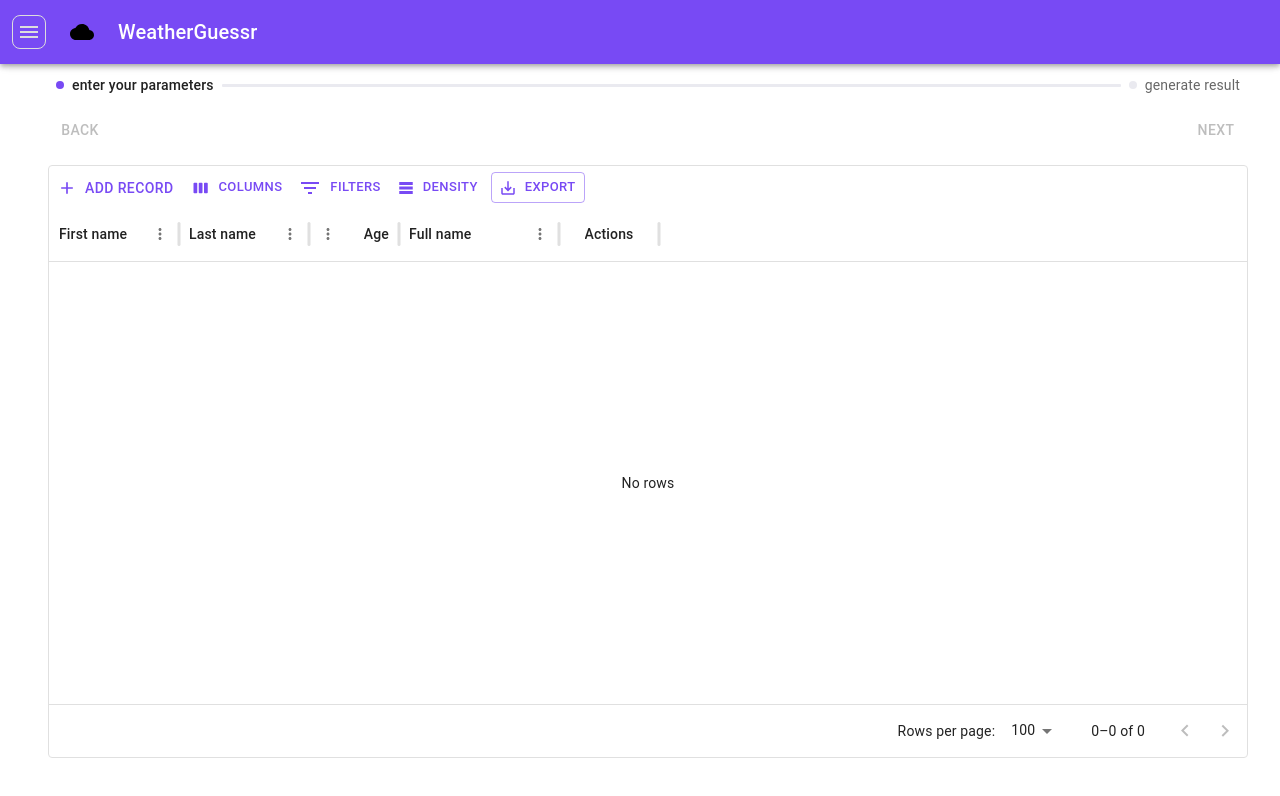
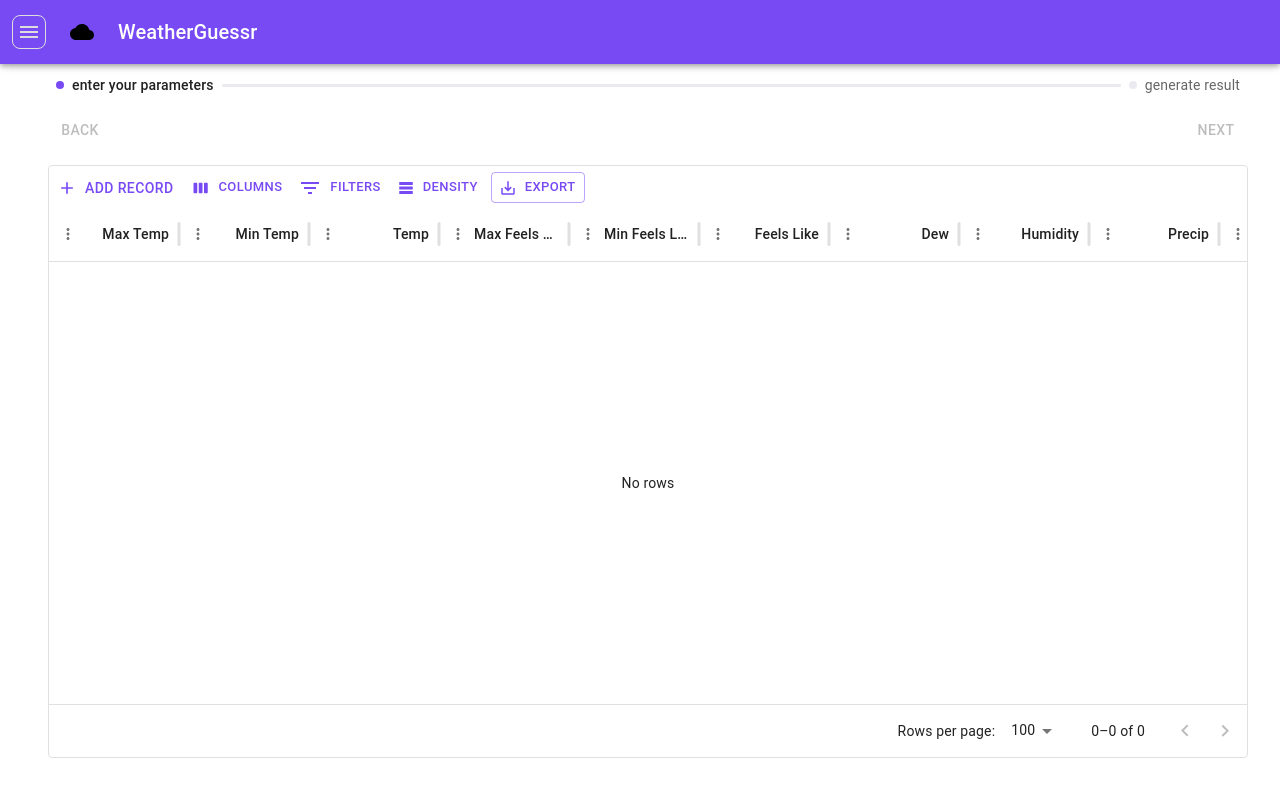
Before and after one commit to SELO01234/Weather-classification-frontend, a React (Vite) app: page /year/guess in a window 1280 px wide. Shown: the top 796 px of the page. Built offline with nearby package versions, Linux system fonts and the light colour scheme.

Commit message:
added columnd to table

```diff
--- a/src/components/ParameterTable.jsx
+++ b/src/components/ParameterTable.jsx
@@ -27,7 +27,34 @@
     const handleClick = () => {
         const id = temp;
         ++temp;
-        setRows((oldRows) => [...oldRows, { id, lastName: '', firstName: '', age: '', isNew: true }]);
+        setRows((oldRows) => [...oldRows, {
+            id,
+            tempmax: '',
+            tempmin: '',
+            temp: '',
+            feelslike: '',
+            feelslikemin: '',
+            feelslikemax: '',
+            dew: '',
+            humidity: '',
+            precip: '',
+            precipprob: '',
+            precipcover: '',
+            snow: '',
+            snowdepth: '',
+            windgust: '',
+            windspeed: '',
+            winddir: '',
+            sealevelpressure: '',
+            cloudcover: '',
+            visibility: '',
+            solarradiation: '',
+            solarenergy: '',
+            uvindex: '',
+            moonphase: '',
+            icon: '',
+            isNew: true
+        }]);
         setRowModesModel((oldModel) => ({
             ...oldModel,
             [id]: { mode: GridRowModes.Edit, fieldToFocus: 'name' },
@@ -100,23 +127,30 @@
     };
 
     const columns = [
-        { field: 'firstName', headerName: 'First name', width: 130, editable: true, },
-        { field: 'lastName', headerName: 'Last name', width: 130, editable: true, },
-        {
-            field: 'age',
-            headerName: 'Age',
-            type: 'number',
-            editable: true,
-            width: 90,
-        },
-        {
-            field: 'fullName',
-            headerName: 'Full name',
-            description: 'This column has a value getter and is not sortable.',
-            sortable: false,
-            width: 160,
-            valueGetter: (value, row) => `${row.firstName || ''} ${row.lastName || ''}`,
-        },
+        { field: 'tempmax', headerName: 'Max Temp', width: 130, editable: true, sortable: true, type: 'number' },
+        { field: 'tempmin', headerName: 'Min Temp', width: 130, editable: true, sortable: true, type: 'number' },
+        { field: 'temp', headerName: 'Temp', width: 130, editable: true, sortable: true, type: 'number' },
+        { field: 'feelslikemax', headerName: 'Max Feels Like', width: 130, editable: true, sortable: true, type: 'number' },
+        { field: 'feelslikemin', headerName: 'Min Feels Like', width: 130, editable: true, sortable: true, type: 'number' },
+        { field: 'feelslike', headerName: 'Feels Like', width: 130, editable: true, sortable: true, type: 'number' },
+        { field: 'dew', headerName: 'Dew', width: 130, editable: true, sortable: true, type: 'number' },
+        { field: 'humidity', headerName: 'Humidity', width: 130, editable: true, sortable: true, type: 'number' },
+        { field: 'precip', headerName: 'Precip', width: 130, editable: true, sortable: true, type: 'number' },
+        { field: 'precipprob', headerName: 'Precip Prob', width: 130, editable: true, sortable: true, type: 'number' },
+        { field: 'precipcover', headerName: 'Precip Cover', width: 130, editable: true, sortable: true, type: 'number' },
+        { field: 'snow', headerName: 'Snow', width: 130, editable: true, sortable: true, type: 'number' },
+        { field: 'snowdepth', headerName: 'Snow Depth', width: 130, editable: true, sortable: true, type: 'number' },
+        { field: 'windgust', headerName: 'Wind Gust', width: 130, editable: true, sortable: true, type: 'number' },
+        { field: 'windspeed', headerName: 'Wind Speed', width: 130, editable: true, sortable: true, type: 'number' },
+        { field: 'winddir', headerName: 'Wind Dir', width: 130, editable: true, sortable: true, type: 'number' },
+        { field: 'sealevelpressure', headerName: 'Sea Level Pressure', width: 130, editable: true, sortable: true, type: 'number' },
+        { field: 'cloudcover', headerName: 'Cloud Cover', width: 130, editable: true, sortable: true, type: 'number' },
+        { field: 'visibility', headerName: 'Visibility', width: 130, editable: true, sortable: true, type: 'number' },
+        { field: 'solarradiation', headerName: 'Solar Radiation', width: 130, editable: true, sortable: true, type: 'number' },
+        { field: 'solarenergy', headerName: 'Solar Energy', width: 130, editable: true, sortable: true, type: 'number' },
+        { field: 'uvindex', headerName: 'UV Index', width: 130, editable: true, sortable: true, type: 'number' },
+        { field: 'moonphase', headerName: 'Moon Phase', width: 130, editable: true, sortable: true, type: 'number' },
+        { field: 'icon', headerName: 'Weather', width: 130, editable: true, sortable: true, type: 'string' },
         {
             field: 'actions',
             type: 'actions',
```
